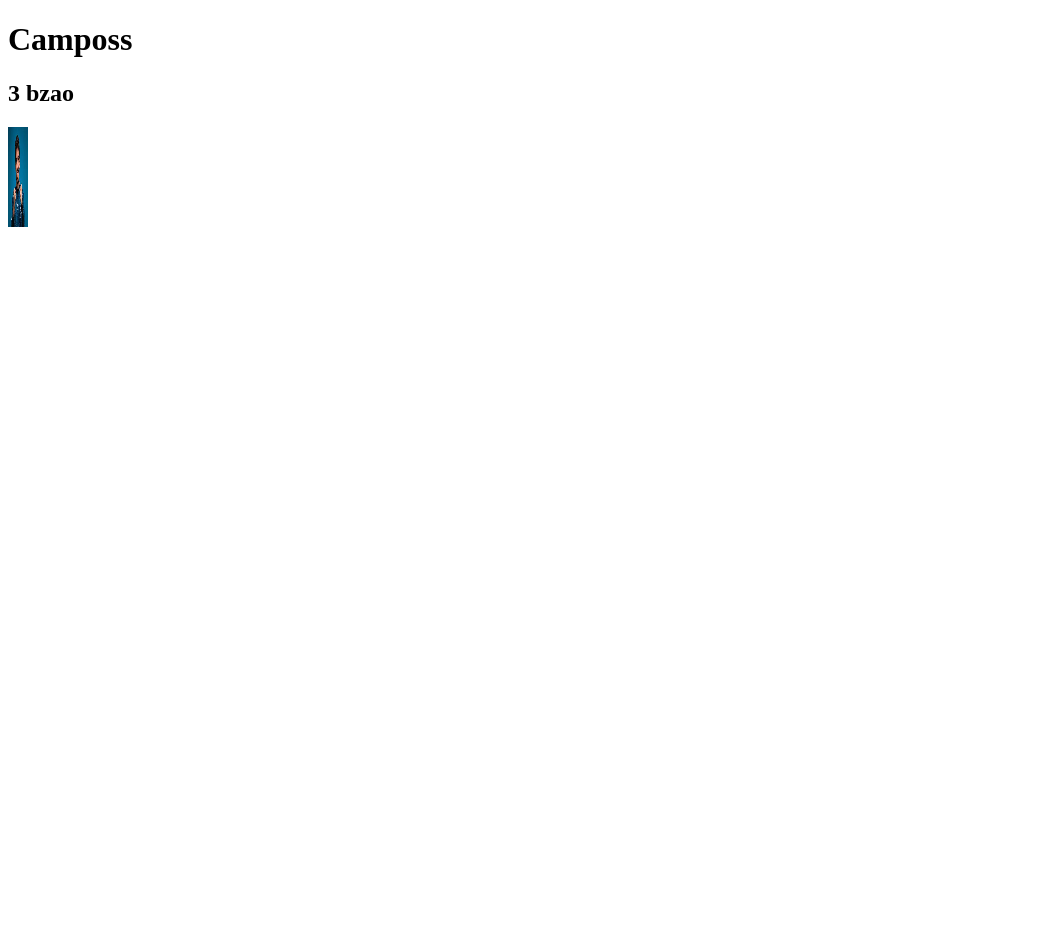
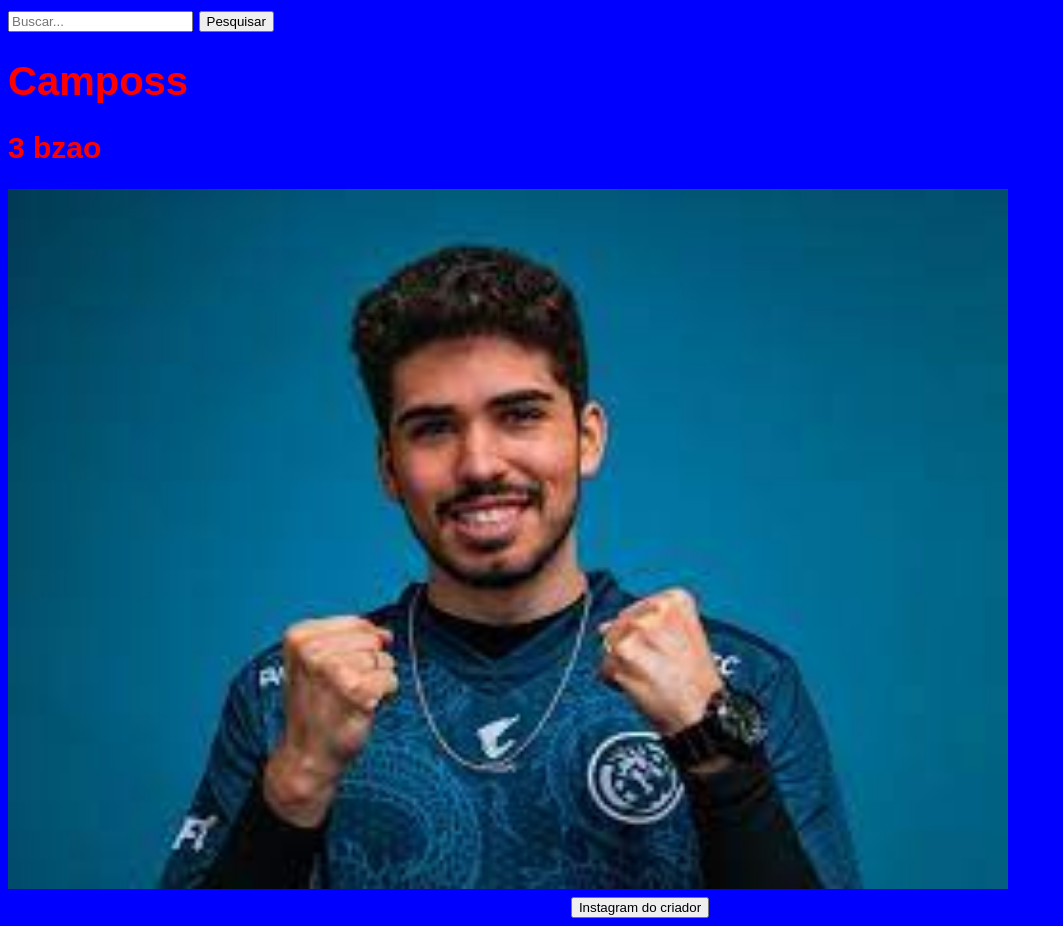
Before and after one commit to JoaoCamposss/site-do-Jo-o-campos, a plain HTML site: page campos/index.html in a window 1280 px wide. Shown: the whole page, without its empty margins (0-1063 px from the left). Before the commit the page ends 800 px from the top, so only its background shows below. Drawn offline with Linux system fonts and the light colour scheme.

Commit message:
Add files via upload

```diff
--- a/campos/index.html
+++ b/campos/index.html
@@ -10,9 +10,19 @@
     </head>
 
     <body>
+        <div> <input type="text" id="textbusca" placeholder="Buscar..."> <button>Pesquisar</button>
+
+        </div>
         <h1>Camposs</h1>
         <h2>3 bzao</h2>
-        <img src="download.jpeg" width="20px" height="100px">
+        <img src="download.jpeg" width="1000px" height="700px">
+        <footer>
+            <div>
+                <a href = "https://www.instagram.com/joao.lcamposs"> <button> Instagram do criador </button> </a>
+
+            </div>
+
+        </footer>
 
     </body>
 
--- a/campos/styles.css
+++ b/campos/styles.css
@@ -0,0 +1,20 @@
+header{
+    color: black;
+    background-color: rgb(240, 151, 151);
+    text-align: center;
+    padding: 15px;
+    border-radius: 15px;
+}
+
+body{
+    color: rgb(255, 0, 0);
+    background-color: blue;
+    background-image: linear-gradient(to right, );
+    font-family: sans-serif;
+    font-size: 20px;
+
+}
+
+footer{
+    text-align: center;
+}
```
